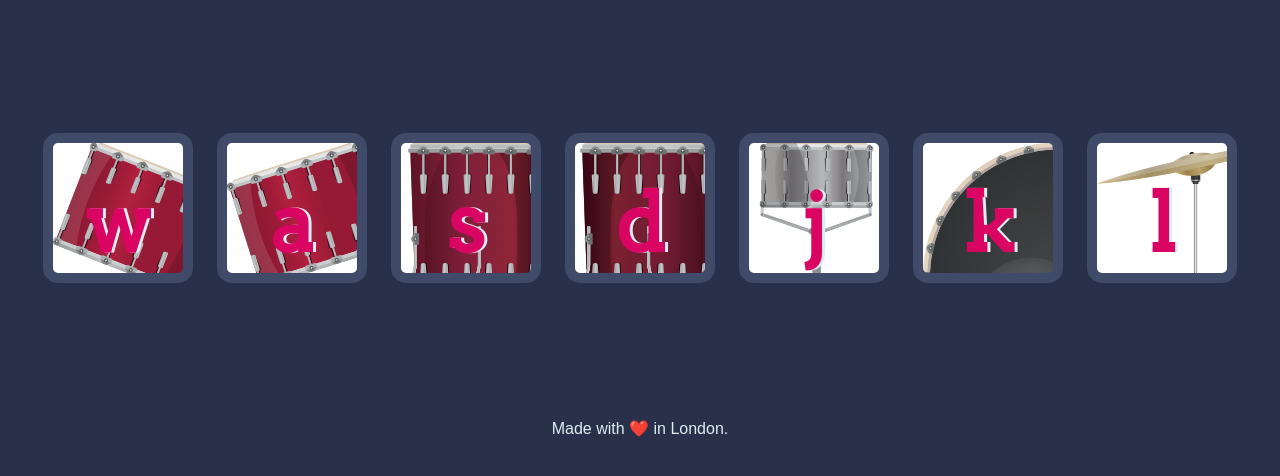
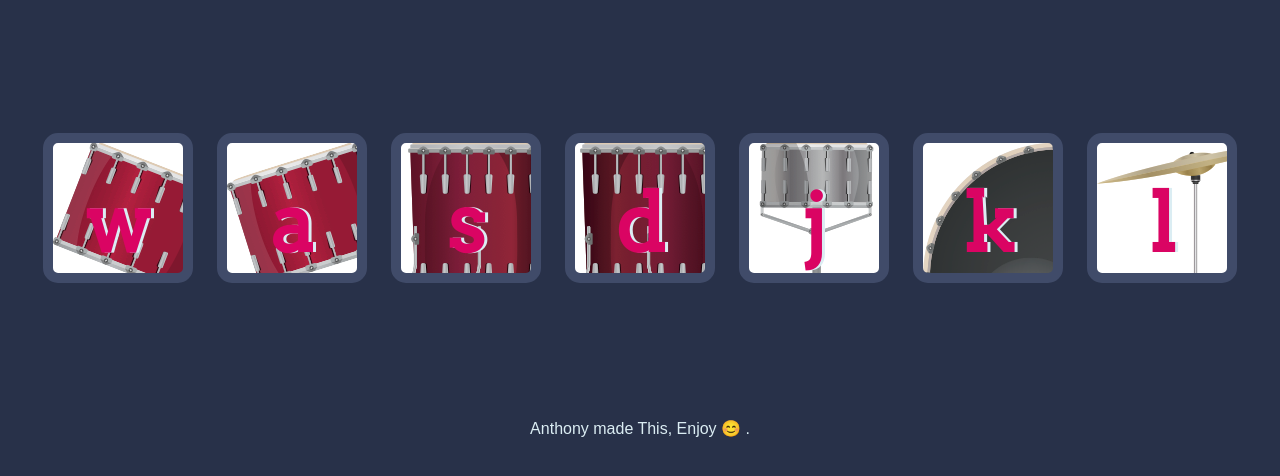
Before and after one commit to torrentgoal/Drumkit, a plain HTML site: page index.html in a window 1280 px wide. Shown: the part 156-632 px from the top of the page. Drawn offline with Linux system fonts and the light colour scheme.

Commit message:
Update index.html
Changed the footer text

```diff
--- a/index.html
+++ b/index.html
@@ -23,7 +23,7 @@
 
 
   <footer>
-    Made with ❤️ in London.
+    Anthony made This, Enjoy 😊 .
   </footer>
   <script src="index.js" charset="utf-8"></script>
 </body>
```
